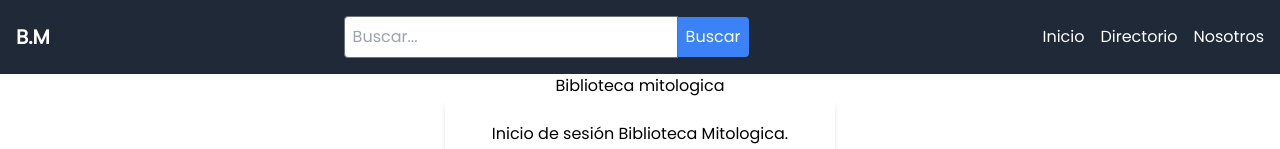
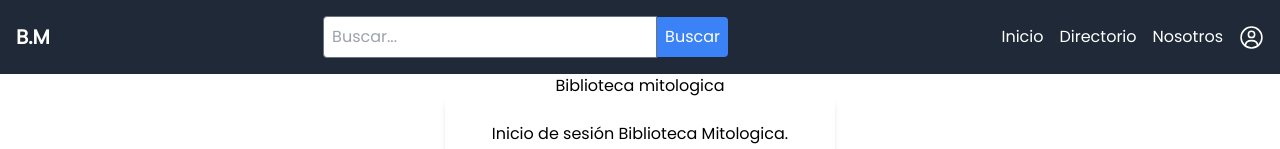
Before and after one commit to lgramajo99/biblioteca_mitologica, a React (Vite) app in the folder client/: page / in a window 1280 px wide. Shown: the top 149 px of the page. Built offline with nearby package versions, Linux system fonts and the light colour scheme.

Commit message:
se agrega el boton de login al navbar, falta hacerlo funcional

```diff
--- a/client/src/components/Navbar.jsx
+++ b/client/src/components/Navbar.jsx
@@ -19,6 +19,13 @@ const Navbar = () => {
                     <a href="/" className="text-white">Inicio</a>
                     <a href="/directorio" className="text-white">Directorio</a>
                     <a href="/nosotros" className="text-white">Nosotros</a>
+                    <a href='#' className=''>
+                        <svg width="25px" height="25px" viewBox="0 0 24 24" fill="none" xmlns="http://www.w3.org/2000/svg" stroke="#000000">
+                            <g id="SVGRepo_bgCarrier" stroke-width="0" />
+                            <g id="SVGRepo_tracerCarrier" stroke-linecap="round" stroke-linejoin="round" />
+                            <g id="SVGRepo_iconCarrier"> <circle cx="12" cy="9" r="3" stroke="#ffffff" stroke-width="1.5" /> <circle cx="12" cy="12" r="10" stroke="#ffffff" stroke-width="1.5" /> <path d="M17.9691 20C17.81 17.1085 16.9247 15 11.9999 15C7.07521 15 6.18991 17.1085 6.03076 20" stroke="#ffffff" stroke-width="1.5" stroke-linecap="round" /> </g>
+                        </svg>
+                    </a>
                 </div>
             </div>
         </nav>
```
Also changed, not shown: client/src/assets/user-circle-svgrepo-com (1).svg (added).
